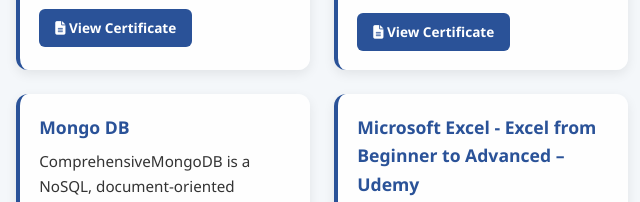
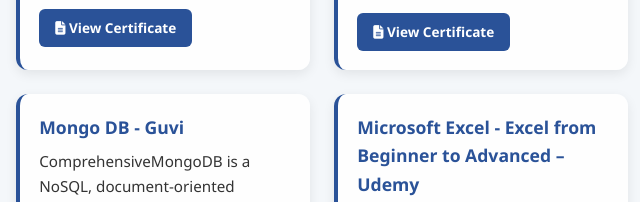
Before and after one commit to YogeshwaranPurushothaman/yogeshwaranpurushothaman.github.io, a plain HTML site: page index.html in a window 1280 px wide. Shown: the part 2439-2641 px from the top of the page, 0-640 px from the left. Drawn offline with nearby package versions, Linux system fonts and the light colour scheme.

Commit message:
index.html

```diff
--- a/index.html
+++ b/index.html
@@ -785,7 +785,7 @@
       </div>
 
       <div class="cert-card">
-        <h4>Mongo DB</h4>
+        <h4>Mongo DB - Guvi</h4>
         <p>ComprehensiveMongoDB is a NoSQL, document-oriented database built for scalability and flexibility.</p>
         <a href="https://www.guvi.in/verify-certificate?id=1F700N7132S832W5k4" target="_blank" class="github-link"><i class="fas fa-file-alt"></i> View Certificate</a>
       </div>
```
